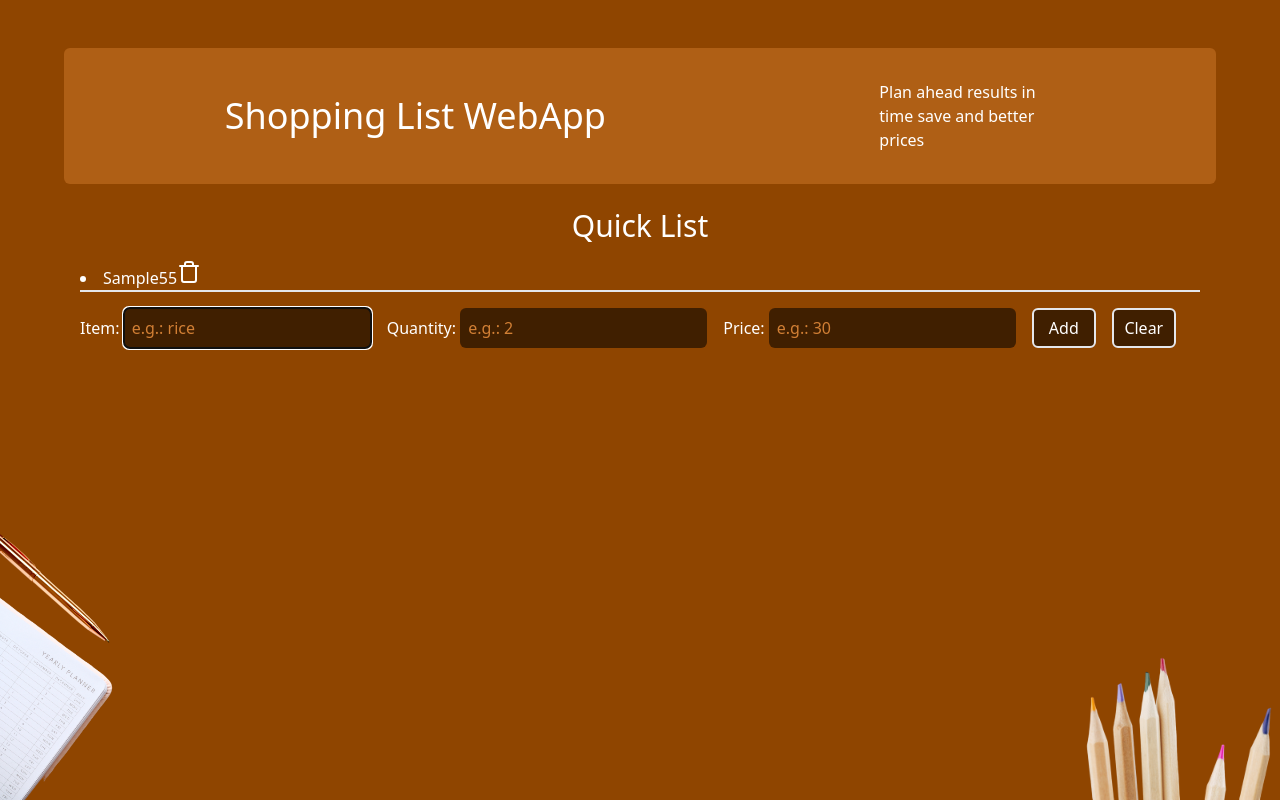
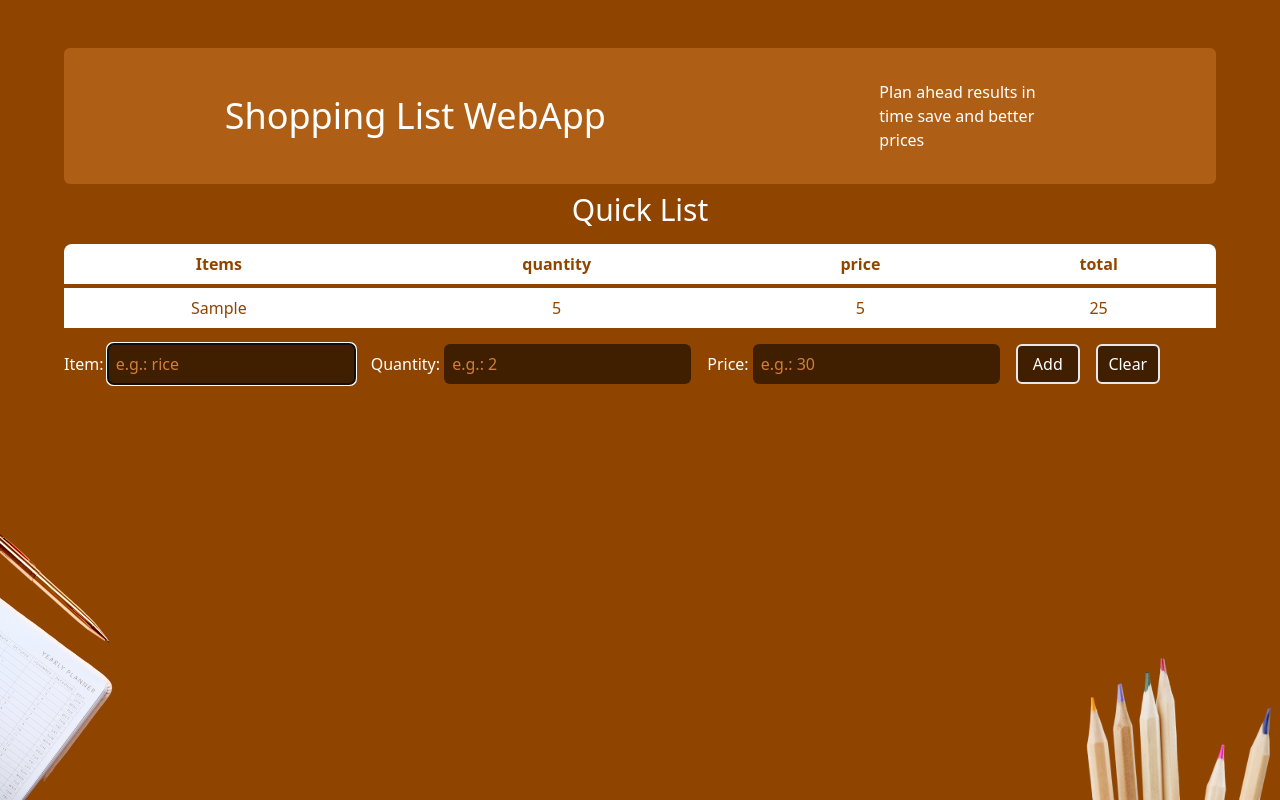
Before and after one commit to codi-Andre/shopping-list, a Next.js app: page / in a window 1280 px wide. Both pictures are taken after typing "Sample", "5", "5" into the empty fields and a click on the button "Add". Built offline with nearby package versions, Linux system fonts and the light colour scheme.

Commit message:
feat: add table

```diff
--- a/src/app/globals.css
+++ b/src/app/globals.css
@@ -33,3 +33,28 @@ body {
   display: flex;
   flex-direction: column;
 }
+
+.data_table {
+  text-align: center;
+  width: 100%;
+  border-collapse: collapse;
+}
+
+.data_table th,
+.data_table td {
+  padding: 0.5rem;
+  background-color: #fff;
+  color: #8f4500;
+}
+
+.data_table th:first-child {
+  border-top-left-radius: 8px;
+}
+
+.data_table th:last-child {
+  border-top-right-radius: 8px;
+}
+
+.data_table td {
+  border-top: 4px solid #8f4500;
+}
--- a/src/app/page.tsx
+++ b/src/app/page.tsx
@@ -58,29 +58,30 @@ export default function Home() {
   }
 
   return (
-    <main className="mt-2 flex flex-col gap-4 p-4">
+    <main className="mt-2 flex flex-col gap-4">
       <h2 className="text-center text-3xl">Quick List</h2>
-
-      <ul className="list-inside list-disc">
-        {list.map((item, index) => {
-          return (
-            <li
-              key={`${item.name}-${index}`}
-              className="list-item border-b-2 border-solid"
-            >
-              <span>{item.name}</span>
-              <span>{item.quantity}</span>
-              <span>{item.price}</span>
-              <button
-                title="delete item"
-                onClick={() => deleteItem(item, index)}
-              >
-                <Trash />
-              </button>
-            </li>
-          )
-        })}
-      </ul>
+      <table className="data_table">
+        <thead>
+          <tr>
+            <th>Items</th>
+            <th>quantity</th>
+            <th>price</th>
+            <th>total</th>
+          </tr>
+        </thead>
+        <tbody>
+          {list.map((item, i) => {
+            return (
+              <tr key={`${item}-${i}`}>
+                <td>{item.name}</td>
+                <td>{item.quantity}</td>
+                <td>{item.price}</td>
+                <td>{`${item.price * item.quantity}`}</td>
+              </tr>
+            )
+          })}
+        </tbody>
+      </table>
 
       <form
         onSubmit={handleSubmit}
```
